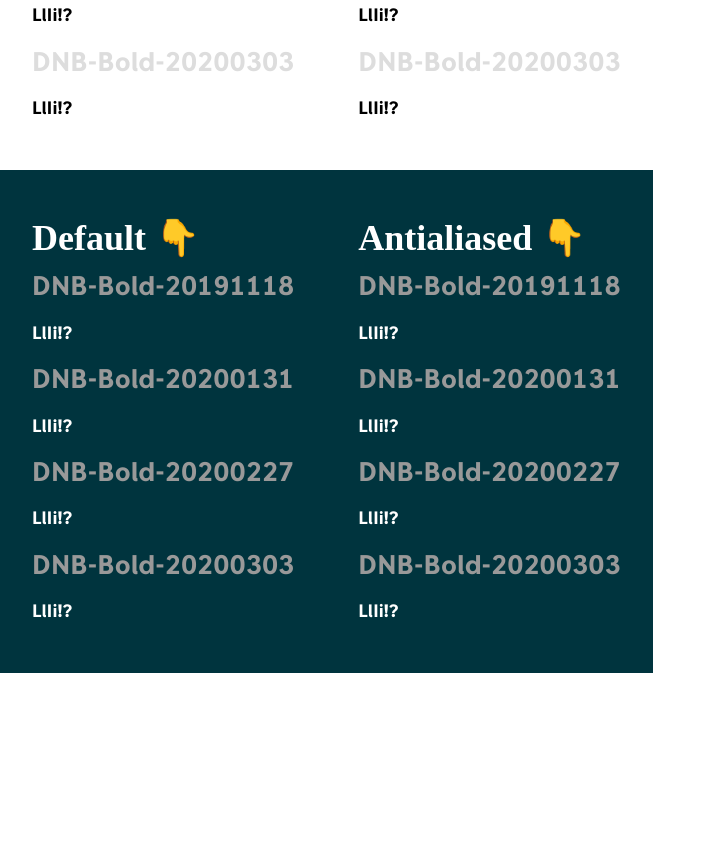
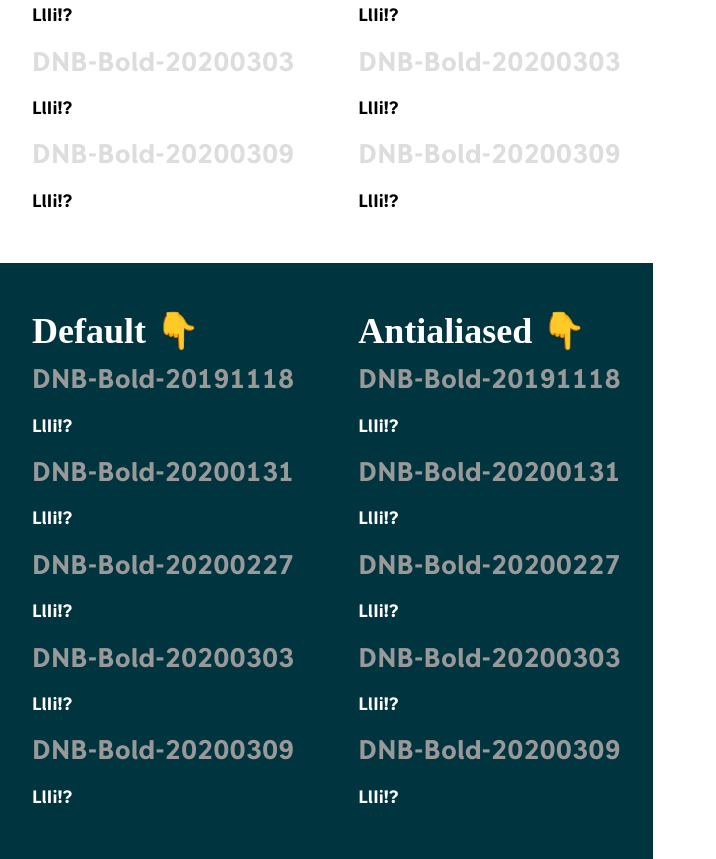
Before and after one commit to tujoworker/dnb-sans-bold, a plain HTML site: page index.html in a window 1280 px wide. Shown: the part 333-1192 px from the top of the page, without its empty margins (0-716 px from the left). Before the commit the page ends 1006 px from the top, so only its background shows below. Drawn offline with Linux system fonts and the light colour scheme.

Commit message:
feat: add new 20200309 version

```diff
--- a/index.html
+++ b/index.html
@@ -36,6 +36,10 @@
         <p class="use-DNB-Bold-20200303">
           LlIi!?
         </p>
+        <h2 class="use-DNB-Bold-20200309">DNB-Bold-20200309</h2>
+        <p class="use-DNB-Bold-20200309">
+          LlIi!?
+        </p>
       </div>
 
       <div class="antialiased">
@@ -56,6 +60,10 @@
         </p>
         <h2 class="use-DNB-Bold-20200303">DNB-Bold-20200303</h2>
         <p class="use-DNB-Bold-20200303">
+          LlIi!?
+        </p>
+        <h2 class="use-DNB-Bold-20200309">DNB-Bold-20200309</h2>
+        <p class="use-DNB-Bold-20200309">
           LlIi!?
         </p>
       </div>
@@ -81,6 +89,10 @@
         <p class="use-DNB-Bold-20200303">
           LlIi!?
         </p>
+        <h2 class="use-DNB-Bold-20200309">DNB-Bold-20200309</h2>
+        <p class="use-DNB-Bold-20200309">
+          LlIi!?
+        </p>
       </div>
 
       <div class="antialiased">
@@ -103,6 +115,10 @@
         <p class="use-DNB-Bold-20200303">
           LlIi!?
         </p>
+        <h2 class="use-DNB-Bold-20200309">DNB-Bold-20200309</h2>
+        <p class="use-DNB-Bold-20200309">
+          LlIi!?
+        </p>
       </div>
     </div>
   </body>
--- a/typography.css
+++ b/typography.css
@@ -25,6 +25,14 @@
 @font-face {
   font-family: 'DNB-Bold-20200303';
   src: url('./fonts/DNB-Bold-20200303.woff2') format('woff2');
+  font-weight: bold;
+  font-style: normal;
+  font-display: fallback;
+}
+
+@font-face {
+  font-family: 'DNB-Bold-20200309';
+  src: url('./fonts/DNB-Bold-20200309.woff2') format('woff2');
   font-weight: bold;
   font-style: normal;
   font-display: fallback;
@@ -84,3 +92,6 @@ h2 {
 .use-DNB-Bold-20200303 {
   font-family: 'DNB-Bold-20200303';
 }
+.use-DNB-Bold-20200309 {
+  font-family: 'DNB-Bold-20200309';
+}
```
Also changed, not shown: fonts/DNB-Bold-20200309.woff2 (added).
